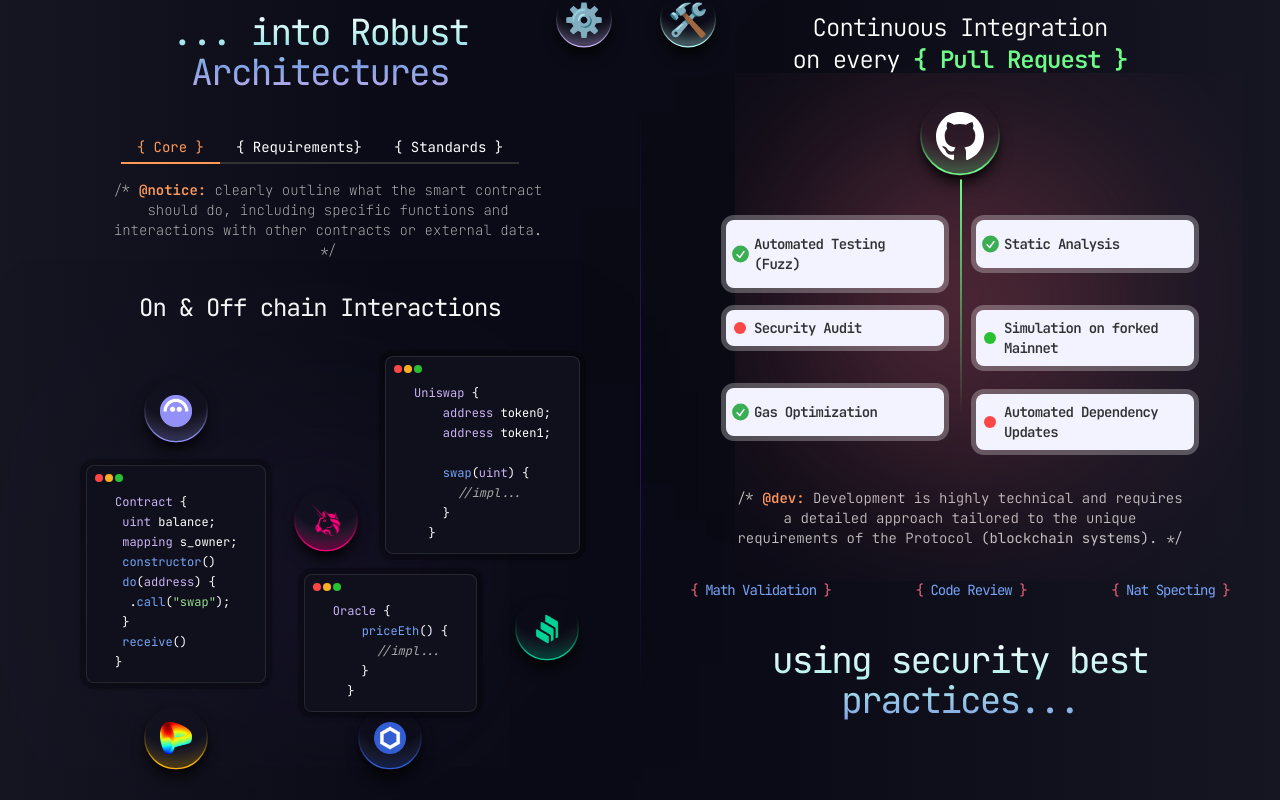
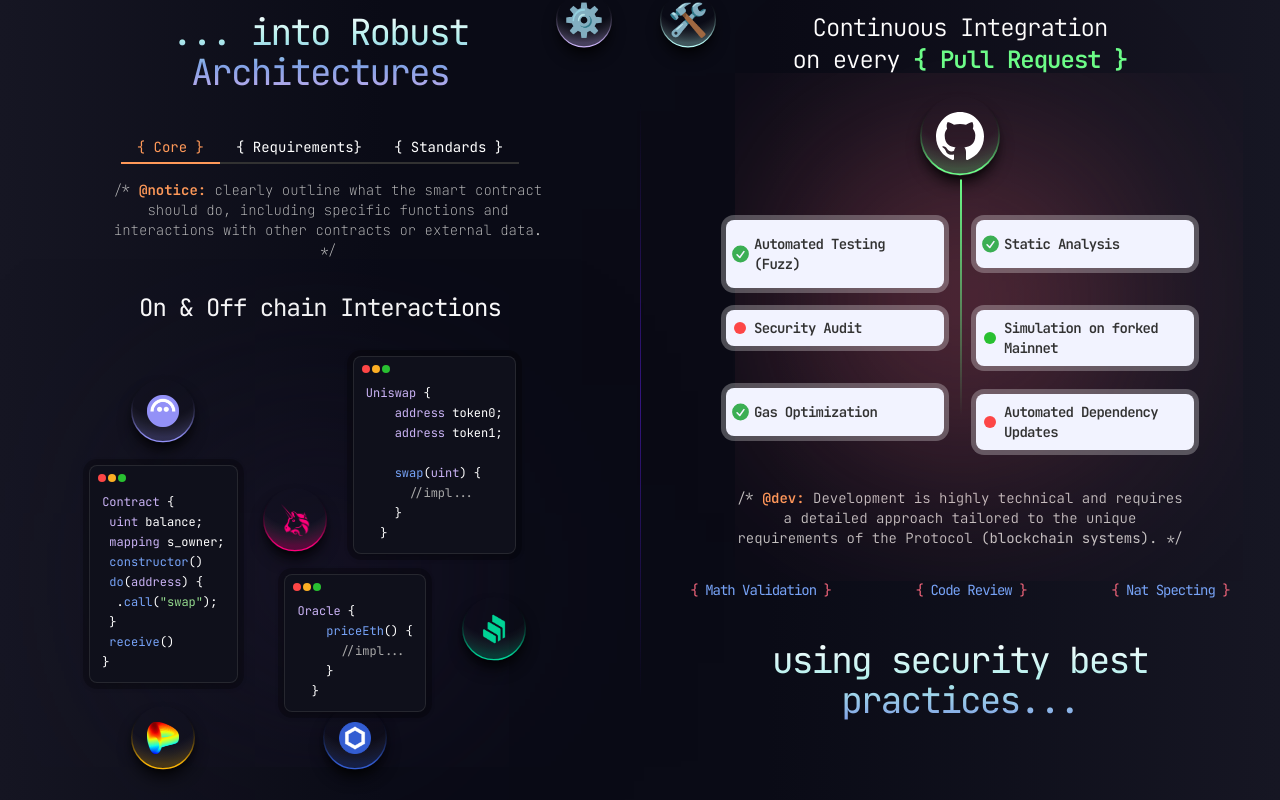
Before and after one commit to Artemides/edm-ethereum, a Next.js app: page / in a window 1280 px wide. Shown: the part 951-1751 px from the top of the page. Built offline with nearby package versions, Linux system fonts and the light colour scheme.

Commit message:
improve regex to receive nat plus param

```diff
--- a/src/app/globals.css
+++ b/src/app/globals.css
@@ -150,11 +150,9 @@ p {
 }
 .sol-comment-multi {
   color: #ff4a4a;
-  font-style: italic;
 }
 .sol-comment-single {
   color: #a8a8a8;
-  font-style: italic;
 }
 .sol-nat {
   color: #ff9959;
--- a/src/components/portfolio/code-window.tsx
+++ b/src/components/portfolio/code-window.tsx
@@ -4,7 +4,15 @@ import { JetBrains_Mono } from "next/font/google";
 
 const jetbrains = JetBrains_Mono({ subsets: ["latin"] });
 
-export const Window = ({ children, className }: { children?: React.ReactNode; className?: string }) => {
+export const Window = ({
+  children,
+  className,
+  codeClassName,
+}: {
+  children?: React.ReactNode;
+  className?: string;
+  codeClassName?: string;
+}) => {
   const windowOptions = () => {
     return (
       <div className={cn("absolute top-2 left-2 flex [&>span]:w-2 [&>span]:h-2 [&>span]:rounded-full gap-x-[2px]")}>
@@ -17,11 +25,11 @@ export const Window = ({ children, className }: { children?: React.ReactNode; cl
   return (
     <div
       className={cn(
-        "relative min-h-2 w-fit bg-[#0F101B] rounded-lg border-[1px] border-[#6D6D6D]/25 px-6 pt-6 pb-2 drop-shadow ",
+        "relative min-h-2 w-fit bg-[#0F101B] rounded-lg border-[1px] border-[#6D6D6D]/25 px-2 pt-6 pb-2 drop-shadow ",
         className
       )}
     >
-      <div className="text-xs">
+      <div className={cn("text-xs", codeClassName)}>
         {windowOptions()}
         {children}
       </div>
@@ -29,9 +37,17 @@ export const Window = ({ children, className }: { children?: React.ReactNode; cl
   );
 };
 
-export const CodeWindow = ({ code, className }: { code: string; className?: string }) => {
+export const CodeWindow = ({
+  code,
+  className,
+  codeClassName,
+}: {
+  code: string;
+  className?: string;
+  codeClassName?: string;
+}) => {
   return (
-    <Window className={className}>
+    <Window className={className} codeClassName={codeClassName}>
       <pre>
         <code className={jetbrains.className}>{highlightSol(code)}</code>
       </pre>
--- a/src/components/portfolio/section-develop.tsx
+++ b/src/components/portfolio/section-develop.tsx
@@ -35,12 +35,44 @@ const pullRequests = [
   {
     text: "Security Audit",
     success: false,
-    ci: `contract { }`,
+    ci: `
+pragma solidity ^0.7.0;
+Core {
+ mapping(address => uint) balances;
+ function withdraw(uint amount) external {
+  /* @audit possible overflow */
+  /* @audit precision loss */
+  uint value = balances[msg.sender] * amount / 1000;
+  /* @audit Transfers before updating balances (Reentrancy) */
+  msg.sender.transfer(value);
+  balances[msg.sender] -= amountToWithdraw;
+ }
+}`,
   },
   {
     text: "Simulation on forked Mainnet",
     success: true,
-    ci: `Contract { }`,
+    ci: `
+//SPDX-License-Identifier: MIT
+pragma solidity ^0.7.0;
+Contract {
+ using SafeMath for uint;
+ //@notice stores the balance of each user
+ mapping(address => uint) s_balances;
+
+ //@notice Withdraws a specified percentage  of the user's balance
+ //@param amount The percentage of the user's balance to withdraw
+ //@dev Uses SafeMath for updating balances before transfer.
+ //@custom security Prevents reentrancy by updating balance before sending Ether
+
+ function withdraw(uint amount) external {
+  uint value = s_balances[msg.sender].mul(amount).div(100);
+  require(s_balances[msg.sender] >= value, "Insufficient balance");
+  s_balances[msg.sender] = s_balances[msg.sender].sub(value);
+  (bool success, ) = msg.sender.call{value: value}("");
+  require(success, "Transfer failed");
+ }
+}`,
   },
   {
     text: "Gas Optimization",
@@ -105,7 +137,7 @@ export const SectionDevelop = () => {
                     <PullRequest success={pr.success} text={pr.text} pulse />
                   </TooltipTrigger>
                   <TooltipContent className="w-[300px] bg-transparent">
-                    <CodeWindow code={pr.ci!} />
+                    <CodeWindow code={pr.ci!} codeClassName="text-[13px]" />
                   </TooltipContent>
                 </Tooltip>
               )
--- a/src/utils/ui.tsx
+++ b/src/utils/ui.tsx
@@ -4,14 +4,21 @@ export const highlightSol = (code: string) => {
   return lines.map((line, index) => {
     // Combined regex to capture special comments, regular comments, keywords, numbers, strings, and function names
     const highlightedLine = line.replace(
-      /(\/\/@[a-zA-Z_]+\s[a-zA-Z_\s]*|\/\/[^\n]*|\/\*[\s\S]*?\*\/|\b(pragma|Contract|ERC20|ERC721|Uniswap|Oracle|Proxy|Logic|Modular|EntryPoint|Paymaster|Wallet|function|require|uint|int|address|bool|mapping|string|public|private|view|returns|memory|storage)\b|\d+|"([^"]*)"|'([^']*)'|([a-zA-Z_][a-zA-Z0-9_]*)(?=\s*\()|\b([a-zA-Z_][a-zA-Z0-9_]*)\b(?!\s*\())/g,
+      /(\/\/@[a-zA-Z_]+\s[a-zA-Z_\s]*|\/\/[^\n]*|\/\*[\s\S]*?\*\/|\b(pragma|Core|Contract|ERC20|ERC721|Uniswap|Oracle|Proxy|Logic|Modular|EntryPoint|Paymaster|Wallet|using|for|function|require|uint|int|address|bool|mapping|string|public|private|external|view|returns|memory|storage)\b|\d+|"([^"]*)"|'([^']*)'|([a-zA-Z_][a-zA-Z0-9_]*)(?=\s*\()|\b([a-zA-Z_][a-zA-Z0-9_]*)\b(?!\s*\())/g,
       (match, p1, p2, p3, p4, p5, p6) => {
         // Match special //@word comments
         if (/^\/\/@[a-zA-Z_]+\s[a-zA-Z_\s]*/.test(match)) {
-          let [nat, comment] = match.split(" ");
+          if (match.startsWith("//@param")) {
+            let [nat, param, ...rest] = match.split(" ");
+            return `<span class="sol-comment-single">${nat.slice(0, 2)}</span><span class="sol-nat">${
+              nat.slice(2) + " " + param
+            }</span> <span class="sol-comment-single">${rest.join(" ")}</span>`;
+          }
+
+          let [nat, ...rest] = match.split(" ");
           return `<span class="sol-comment-single">${nat.slice(0, 2)}</span><span class="sol-nat">${nat.slice(
             2
-          )}</span> <span class="sol-comment-single">${comment}</span>`;
+          )}</span> <span class="sol-comment-single">${rest.join(" ")}</span>`;
         }
         // Match regular single-line comments
         if (match.startsWith("//")) {
```
